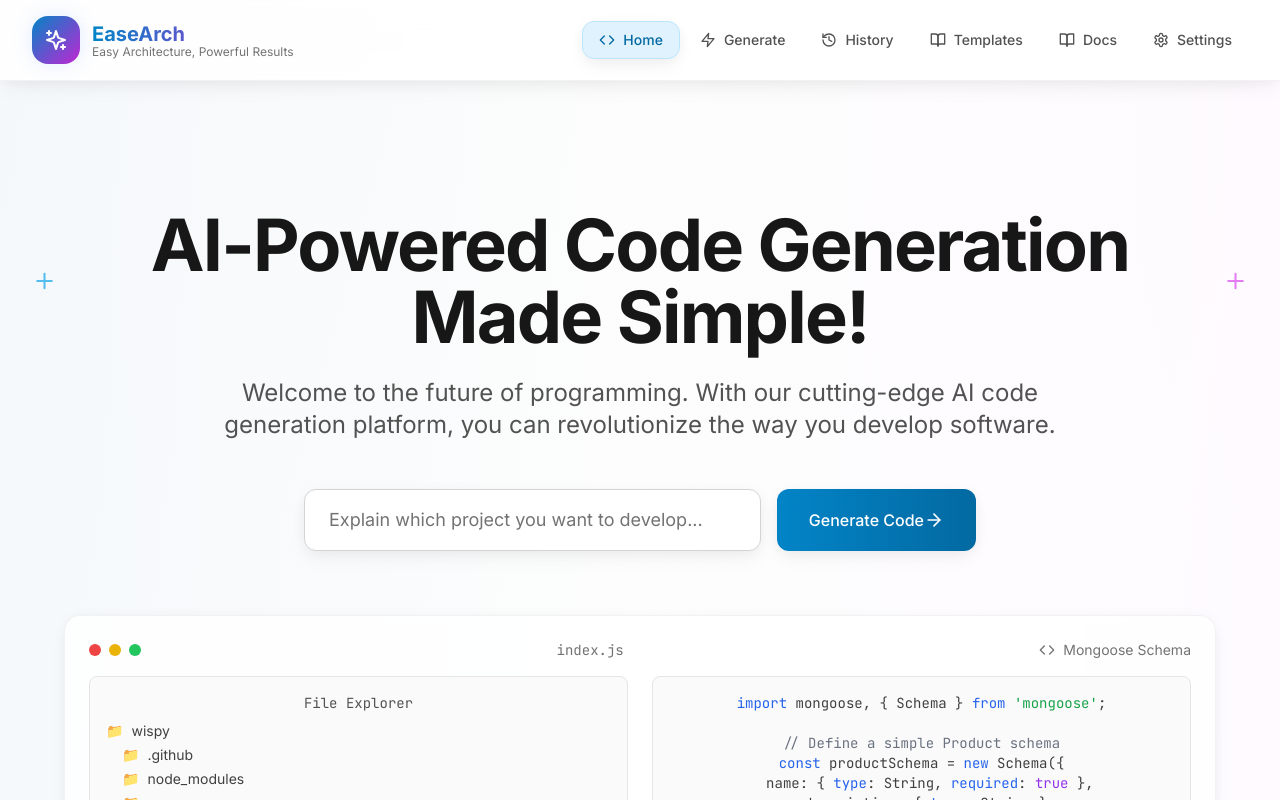
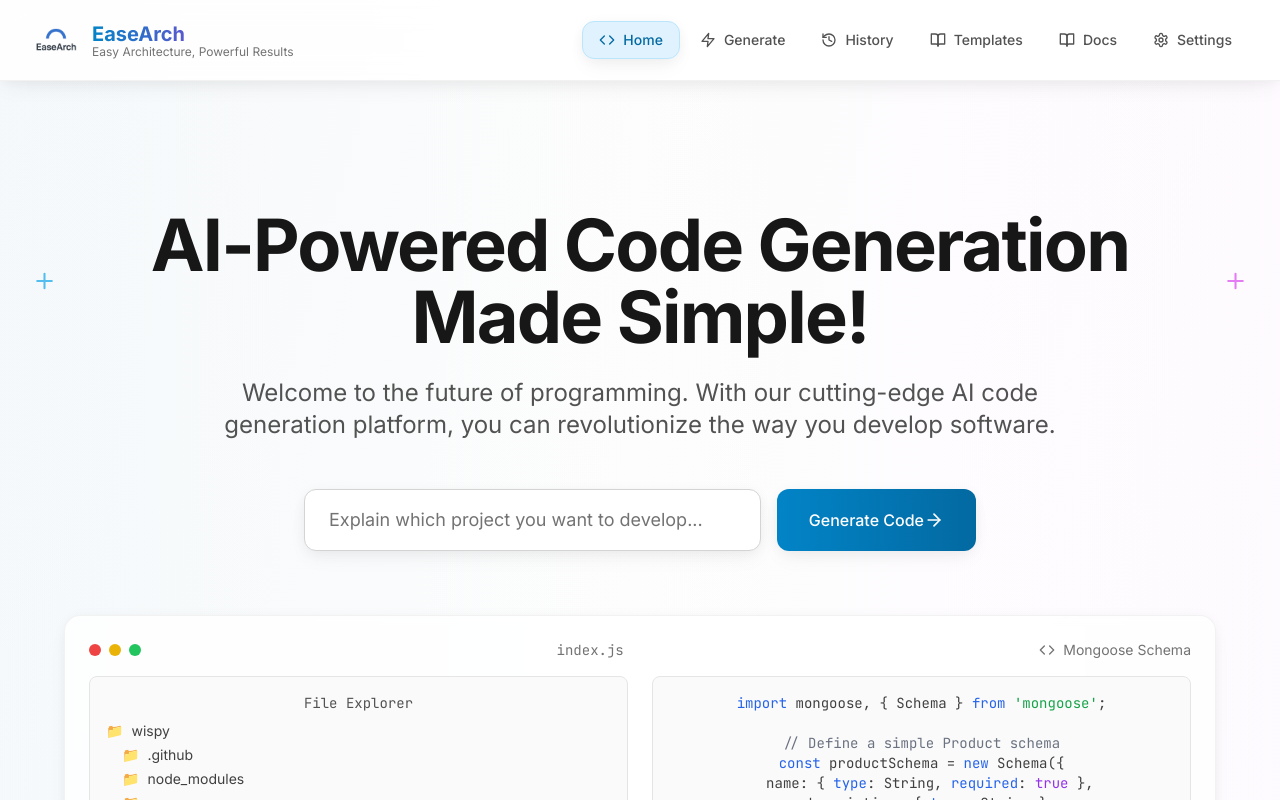
Before and after one commit to PetersGlory/frontend-v0-coder, a React (Vite) app: page / in a window 1280 px wide. Shown: the top 800 px of the page. Built offline with nearby package versions, Linux system fonts and the light colour scheme.

Commit message:
Replace logo in Header component with an image asset for improved branding. Removed gradient background and updated styling for consistency with the new design.

```diff
--- a/src/components/Header.tsx
+++ b/src/components/Header.tsx
@@ -21,8 +21,8 @@ export default function Header() {
         <div className="flex items-center justify-between h-16 lg:h-20">
           {/* Logo */}
           <Link to="/" className="flex items-center space-x-3 group">
-            <div className="w-12 h-12 bg-gradient-to-br from-primary-600 to-secondary-600 rounded-2xl flex items-center justify-center group-hover:scale-110 transition-all duration-300 shadow-glow group-hover:shadow-glow-lg">
-              <Sparkles className="w-6 h-6 text-white" />
+            <div className="w-12 h-12 rounded-2xl flex items-center justify-center group-hover:scale-110 transition-all duration-300">
+              <img src="/assets/img/logo.png" alt="EaseArch Logo" className="w-12 h-12" />
             </div>
             <div className="flex flex-col">
               <span className="text-xl font-display font-bold text-gradient">
```
